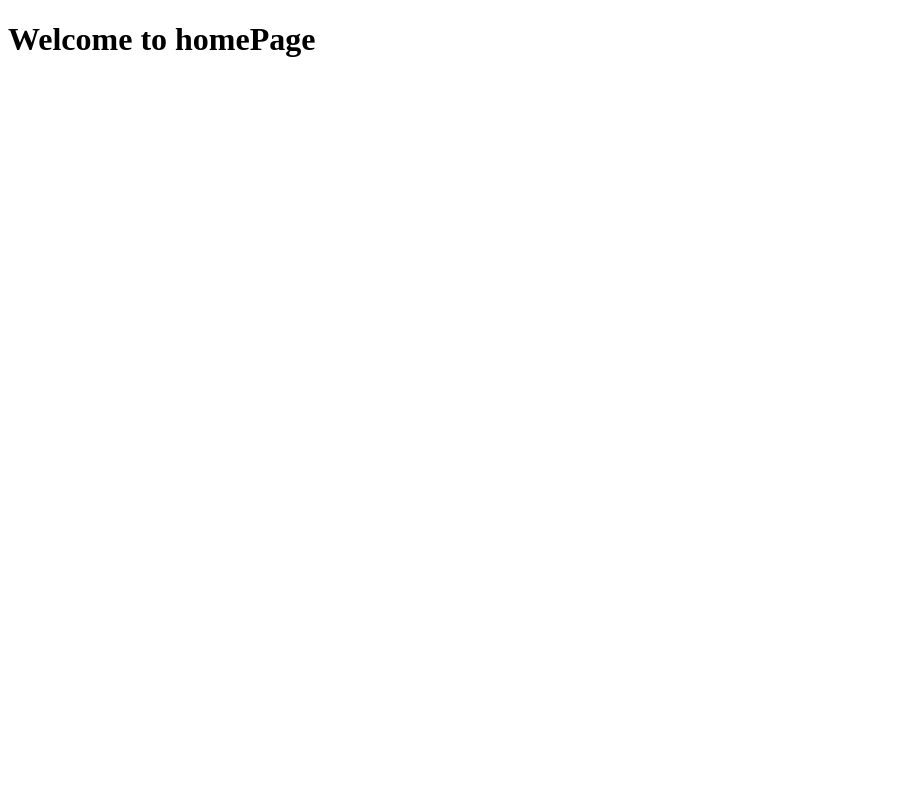
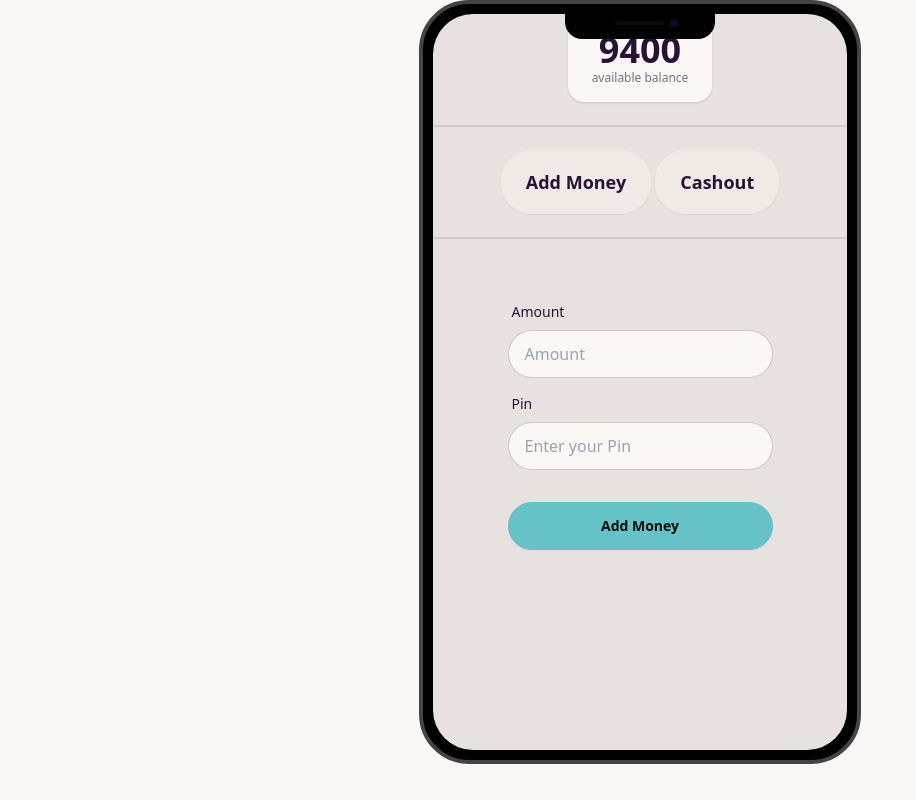
Before and after one commit to akib1437/mfs-app, a plain HTML site: page home.html in a window 1280 px wide. Shown: the whole page, without its empty margins (0-916 px from the left). Drawn offline with nearby package versions, Linux system fonts and the light colour scheme.

Commit message:
homePage

```diff
--- a/home.html
+++ b/home.html
@@ -1,11 +1,63 @@
 <!DOCTYPE html>
 <html lang="en">
+<html data-theme="cupcake">
+
 <head>
     <meta charset="UTF-8">
     <meta name="viewport" content="width=device-width, initial-scale=1.0">
     <title>payoo homePage</title>
+    <link href="https://cdn.jsdelivr.net/npm/daisyui@4.12.10/dist/full.min.css" rel="stylesheet" type="text/css" />
+    <script src="https://cdn.tailwindcss.com"></script>
+
 </head>
+
 <body>
-    <h1>Welcome to homePage</h1>
+    <main class="flex justify-center">
+        <div class="mockup-phone">
+            <div class="camera"></div>
+            <div class="display">
+                <div class="artboard artboard-demo phone-3">
+                    <!-- available balance -->
+                    <div>
+                        <div class="stats shadow">
+                            <div class="stat">
+
+                                <div class="stat-value text-center">9400</div>
+                                <div class="stat-desc text-center">available balance</div>
+                            </div>
+                        </div>
+                    </div>
+                    <div class="divider"></div>
+                    <!-- user action button -->
+                    <div>
+                        <button class="btn btn-lg">Add Money</button>
+                        <button class="btn btn-lg">Cashout </button>
+                    </div>
+                    <div class="divider"></div>
+                    <!-- addmoney form start-->
+                    <form class="card-body">
+                        <div class="form-control">
+                            <label class="label">
+                                <span class="label-text">Amount</span>
+                            </label>
+                            <input type="text" placeholder="Amount" class="input input-bordered" required />
+                        </div>
+                        <div class="form-control">
+                            <label class="label">
+                                <span class="label-text">Pin</span>
+                            </label>
+                            <input type="password" placeholder="Enter your Pin" class="input input-bordered" required />
+                        </div>
+                        <div class="form-control mt-6">
+                            <button class="btn btn-primary">Add Money</button>
+                        </div>
+                    </form>
+                    <!-- addmoney form end-->
+                </div>
+            </div>
+        </div>
+    </main>
+    <script src="js/home.js"></script>
 </body>
+
 </html>
--- /dev/null
+++ b/js/home.js
@@ -0,0 +1 @@
+console.log('home add');
```
